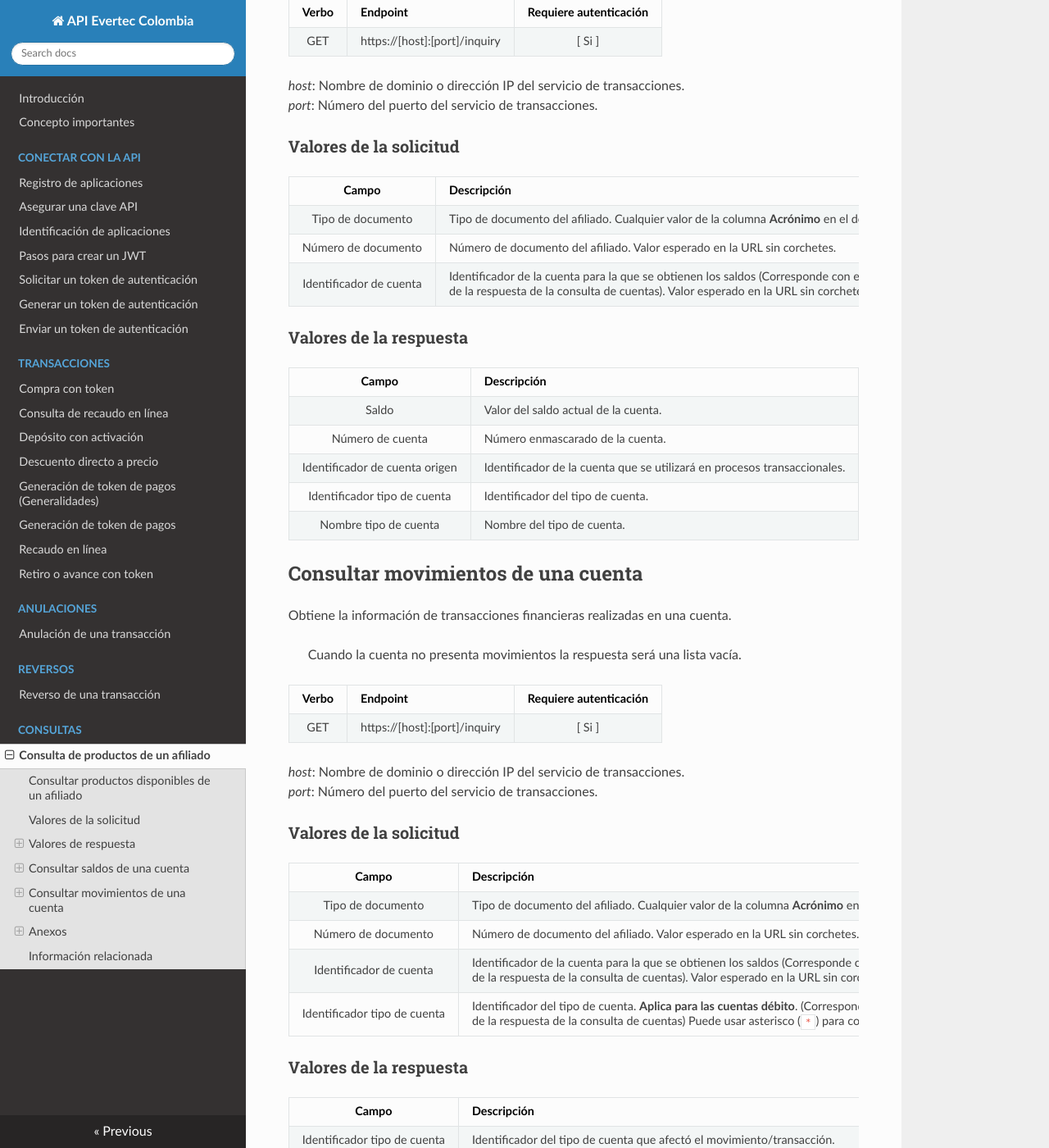
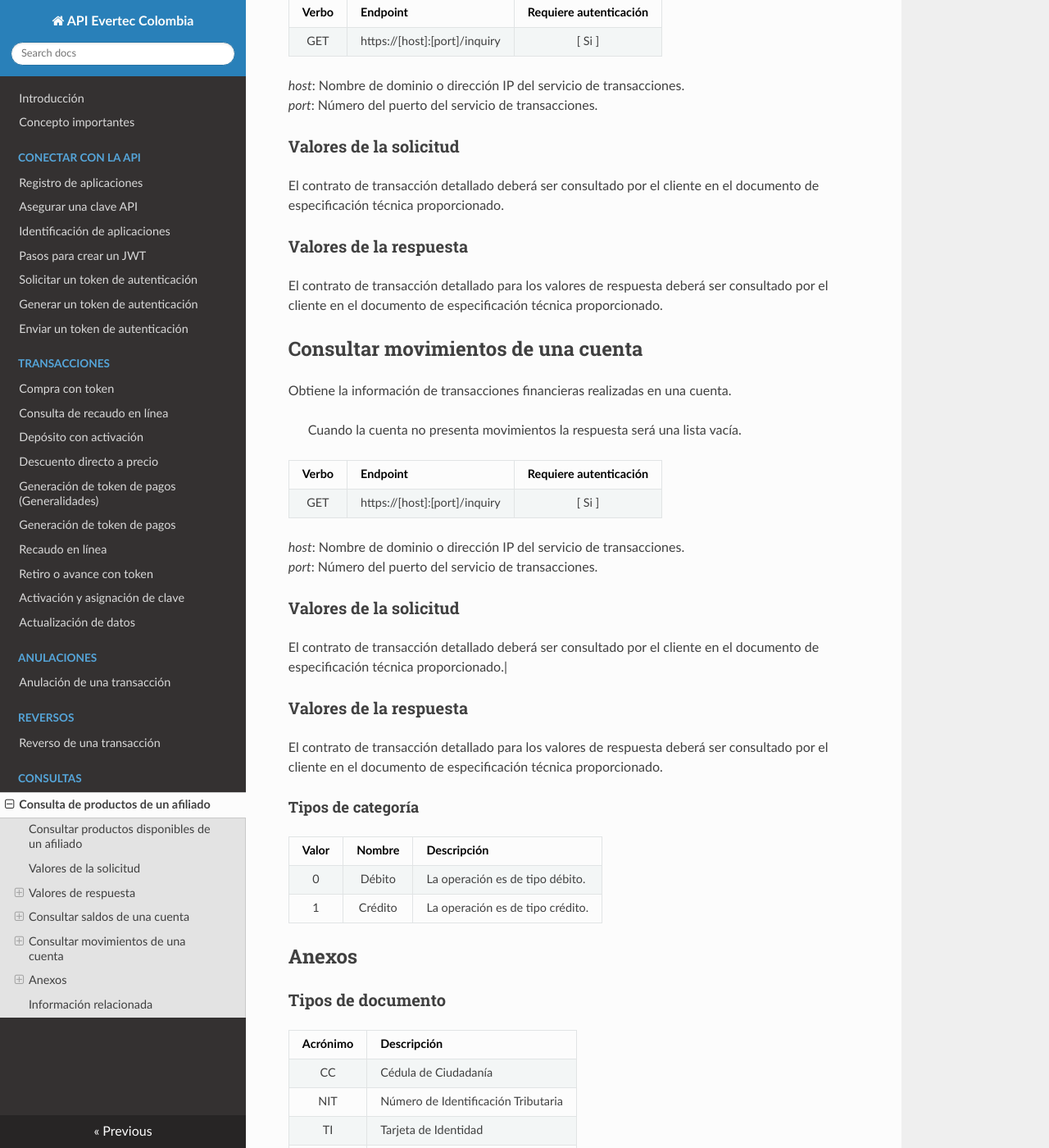
Before and after one commit to Picasso-api/Evertec-API, an MkDocs documentation site: the page built from docs/product-inquiry.md, in a window 1280 px wide and 1400 px high, scrolled down 1536 px. Shown: the whole window at 82% size. Built offline with MkDocs 1.6.1, drawn with Linux system fonts in a browser that asks for light colours; nearby versions of some CDN libraries; some of the changed text lies outside the part shown.

Commit message:
Actualización documentación para transacciones no presenciales de Cafam

```diff
--- a/docs/product-inquiry.md
+++ b/docs/product-inquiry.md
@@ -21,7 +21,7 @@ El contrato de transacción detallado deberá ser consultado por el cliente en e
 
 ## Valores de respuesta
 
-El contrato de transacción detallado deberá ser consultado por el cliente en el documento de especificación técnica proporcionado.
+El contrato de transacción detallado para los valores de respuesta deberá ser consultado por el cliente en el documento de especificación técnica proporcionado.
 
 #### Propiedades de una cuenta
 
@@ -65,22 +65,12 @@ Obtiene los saldos (balances) detallados de una cuenta débito.
 
 ### Valores de la solicitud
 
-Campo | Descripción | Requerido
-:---: | ----------- | :-------:
-Tipo de documento | Tipo de documento del afiliado. Cualquier valor de la columna **Acrónimo** en el dominio de los **[Tipos de documento](product-inquiry.md#docType)**. Valor esperado en la URL sin corchetes. | [x]
-Número de documento | Número de documento del afiliado. Valor esperado en la URL sin corchetes. | [x]
-Identificador de cuenta | Identificador de la cuenta para la que se obtienen los saldos (Corresponde con el valor del atributo `Identificador` de la respuesta de la consulta de cuentas). Valor esperado en la URL sin corchetes. | [x]
+El contrato de transacción detallado deberá ser consultado por el cliente en el documento de especificación técnica proporcionado.
 
 
 ### Valores de la respuesta
 
-Campo | Descripción
-:---: | -----------
-Saldo | Valor del saldo actual de la cuenta.
-Número de cuenta | Número enmascarado de la cuenta.
-Identificador de cuenta origen | Identificador de la cuenta que se utilizará en procesos transaccionales.
-Identificador tipo de cuenta | Identificador del tipo de cuenta.
-Nombre tipo de cuenta | Nombre del tipo de cuenta.
+El contrato de transacción detallado para los valores de respuesta deberá ser consultado por el cliente en el documento de especificación técnica proporcionado.
 
 ## Consultar movimientos de una cuenta
 
@@ -97,26 +87,12 @@ Obtiene la información de transacciones financieras realizadas en una cuenta.
 
 ### Valores de la solicitud
 
-Campo | Descripción | Requerido
-:---: | ----------- | :-------:
-Tipo de documento | Tipo de documento del afiliado. Cualquier valor de la columna **Acrónimo** en el dominio de los **[Tipos de documento](product-inquiry.md#docType)**. Valor esperado en la URL sin corchetes. | [x]
-Número de documento | Número de documento del afiliado. Valor esperado en la URL sin corchetes. | [x]
-Identificador de cuenta | Identificador de la cuenta para la que se obtienen los saldos (Corresponde con el valor del atributo `Identificador` de la respuesta de la consulta de cuentas). Valor esperado en la URL sin corchetes. | [x]
-Identificador tipo de cuenta | Identificador del tipo de cuenta. **Aplica para las cuentas débito**. (Corresponde con el valor del atributo `Identificador` de la respuesta de la consulta de cuentas) Puede usar asterisco (`*`) para consultar los últimos movimientos de todo el producto. Valor esperado en la URL sin corchetes. |
+El contrato de transacción detallado deberá ser consultado por el cliente en el documento de especificación técnica proporcionado.|
 
 
 ### Valores de la respuesta
 
-Campo | Descripción
-:---: | -----------
-Identificador tipo de cuenta | Identificador del tipo de cuenta que afectó el movimiento/transacción.
-Nombre tipo de cuenta | Nombre del tipo de cuenta que afectó el movimiento/transacción.
-Monto | Valor por el que se realizó el movimiento/transacción.
-Comercio | Nombre del comercio donde se realizó el movimiento/transacción.
-Categoría | Define la naturaleza contable de la transacción financiera. **[Tipos de categoría](product-inquiry.md#categories)**
-Fecha | Fecha y hora en que se realizó el movimiento/transacción.
-Nombre movimiento | Nombre que representa el tipo de movimiento/transacción.
-Código movimiento | Código que representa el tipo de movimiento/transacción.
+El contrato de transacción detallado para los valores de respuesta deberá ser consultado por el cliente en el documento de especificación técnica proporcionado.
 
 #### Tipos de categoría
 
--- a/mkdocs.yml
+++ b/mkdocs.yml
@@ -19,6 +19,8 @@ nav:
         - Generación de token de pagos: generate-payment-token.md
         - Recaudo en línea: collect.md
         - Retiro o avance con token: withdrawal-token.md
+        - Activación y asignación de clave: ActivateCard.md
+        - Actualización de datos: DataUpdate.md
     - Anulaciones:
         - Anulación de una transacción: refund.md
     - Reversos:
```
Also changed, not shown: docs/ActivateCard.md (added, +28 -0 lines), docs/DataUpdate.md (added, +28 -0 lines).
